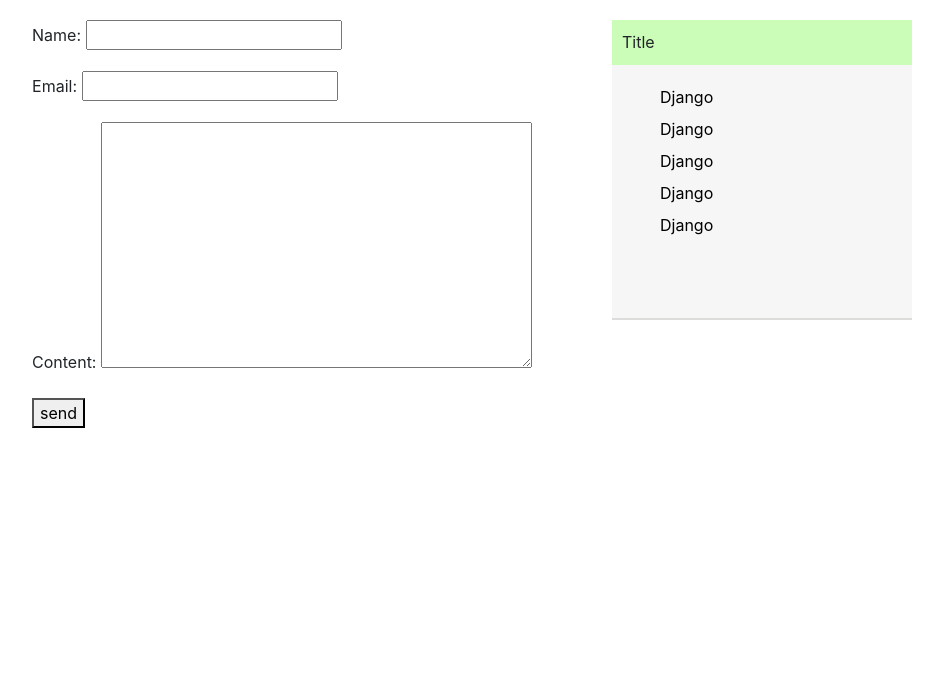
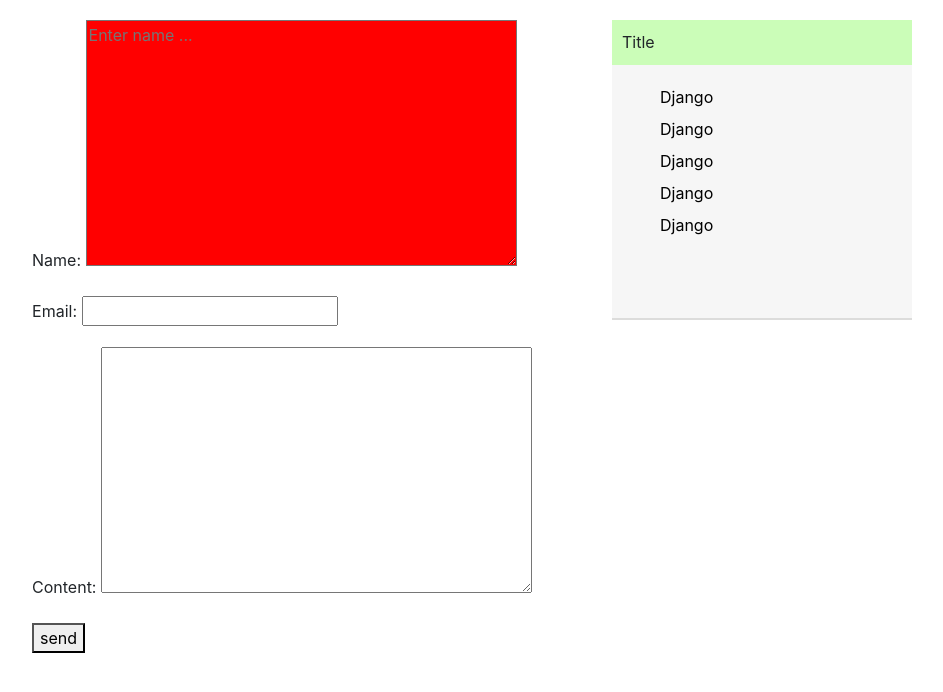
Before and after one commit to khademmilad/django3.1, a Django app: page /contact in a window 1280 px wide. Shown: the part 56-748 px from the top of the page, without its empty margins (168-1111 px from the left). Run offline with Django 3.2, Linux system fonts and the light colour scheme; some libraries are stand-ins or nearby versions.

Commit message:
widgets and validations

```diff
--- a/blog/forms.py
+++ b/blog/forms.py
@@ -17,6 +17,18 @@
 
 
 class ContactBlogForm(forms.ModelForm):
+    name = forms.CharField(widget=forms.Textarea(attrs={
+        'class' : 'name-field',
+        'placeholder' : 'Enter name ...'
+    }))
+    email = forms.EmailField(required=False)
     class Meta:
         model = ContactBlog
         fields = '__all__'
+
+    def clean_name(self):
+        name = self.cleaned_data.get('name')
+        if 'milad' in name:
+            return name
+        else:
+            raise forms.ValidationError("Not Valid!")
--- a/blog/views.py
+++ b/blog/views.py
@@ -36,8 +36,6 @@
         if form.is_valid():
             form.save()
             form = ContactBlogForm()
-        else:
-            form = ContactBlogForm()
 
     dic = {
     'form' : form
--- a/static/style.css
+++ b/static/style.css
@@ -58,3 +58,6 @@
   color: black;
   margin: 8px;
 }
+.name-field{
+  background-color: red;
+}
```
Also changed, not shown: db.sqlite3.
